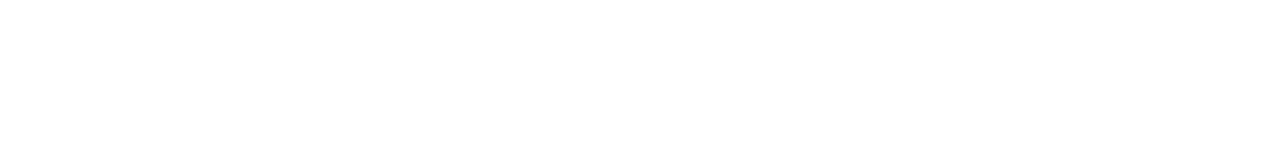
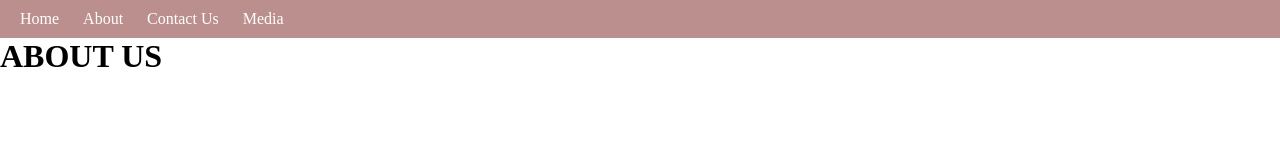
Before and after one commit to TechieStephen/NHS-Frontend-dev, a plain HTML site: page about.html in a window 1280 px wide. Drawn offline with Linux system fonts and the light colour scheme.

Commit message:
made changes to this pages

```diff
--- a/about.html
+++ b/about.html
@@ -4,10 +4,16 @@
     <meta charset="UTF-8">
     <meta http-equiv="X-UA-Compatible" content="IE=edge">
     <meta name="viewport" content="width=device-width, initial-scale=1.0">
-        <title>Document</title>
+    <title>HNS - About Us</title>
     <link rel="stylesheet" href="style.css">
 </head>
 <body>
-
+    <ul>
+        <li><a href="#">Home</a></li>
+        <li><a href="#">About</a></li>
+        <li><a href="#">Contact Us</a></li>
+        <li><a href="media.html">Media</a></li>
+    </ul>
+    <h1>ABOUT US</h1>
 </body>
 </html>
```
Also changed, not shown: index.html (+1 -1 lines). Lines whose indentation alone changed are shown as unchanged.
